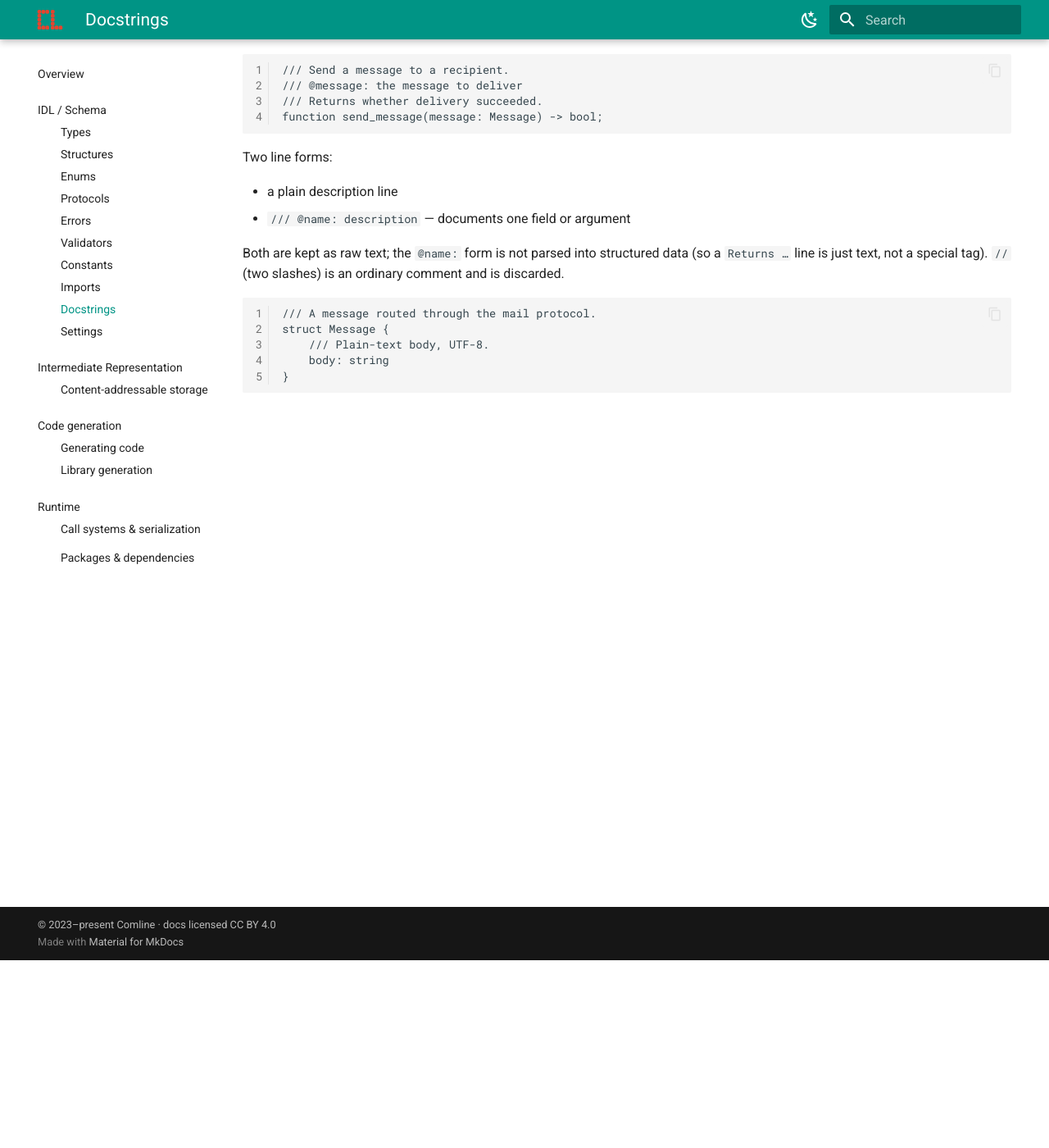
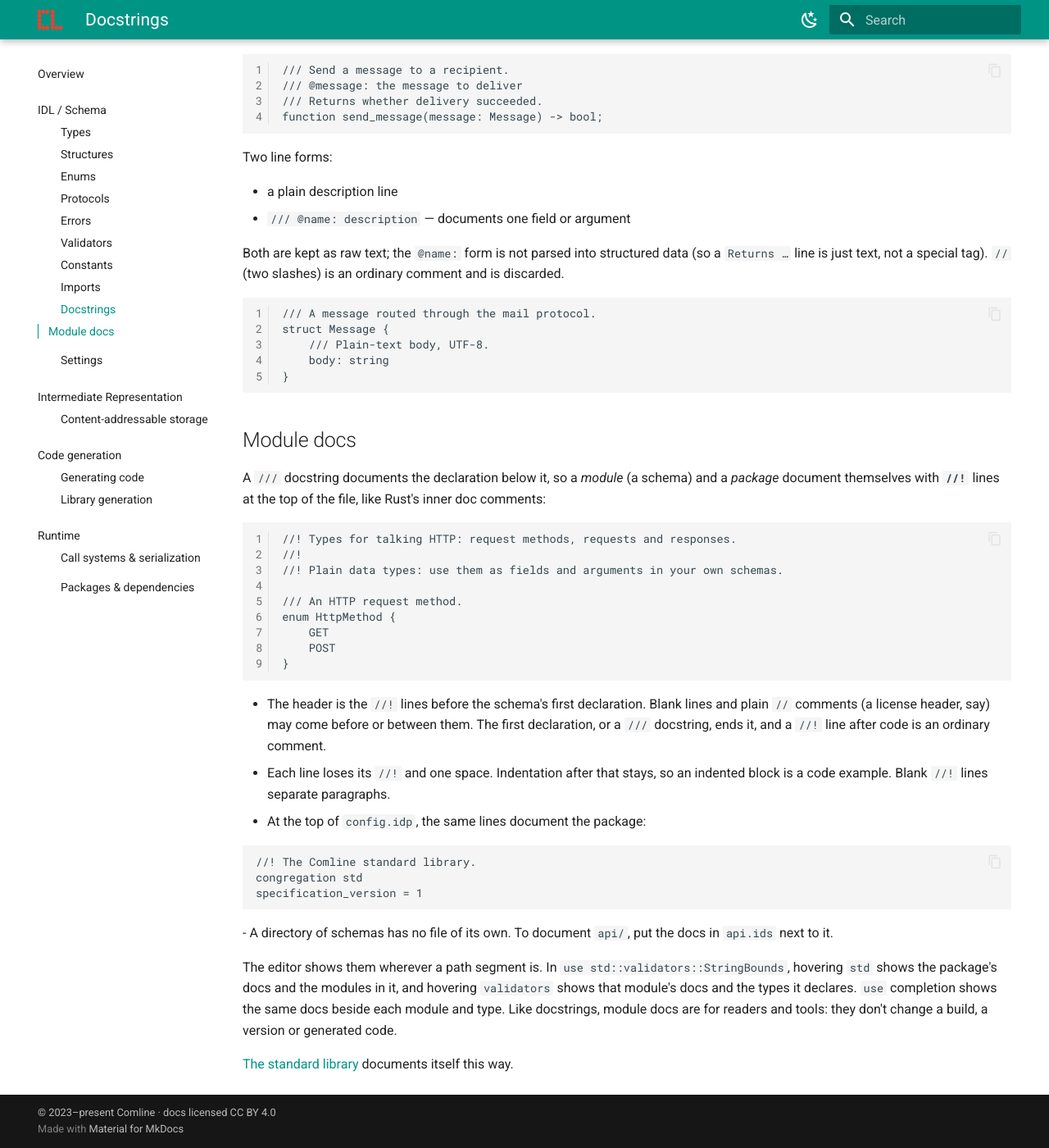
Before and after one commit to ComlineProject/docs, an MkDocs documentation site: the page built from docs/docs/guide/idl/docstrings.md, in a window 1280 px wide and 1400 px high, scrolled down 229 px. Shown: the whole window at 82% size. Built offline with MkDocs 1.6.1 and Material for MkDocs 9.7.7, drawn with Linux system fonts in a browser that asks for light colours; the version menu is left out.

Commit message:
docs: module docs (//!)
- docstrings guide: a "Module docs" section. A schema documents itself with
  `//!` lines at the top, a package with the same above `congregation` in
  config.idp; how the header ends, what's stripped, how a directory gets
  docs (a schema next to it), and where the editor shows them (hover on any
  path segment, completion in `use` paths). They don't change a build.
- idl index and use guide point at it; the standard library section says std
  and each module carry module docs.
- Pygments lexers: `//!` is a doc comment like `///`, in schemas and in
  config.idp, so the examples render as docs.
- design record: decision 5 notes std documents itself (core#63,
  language-server#29).

````diff
--- a/docs/docs/guide/idl/docstrings.md
+++ b/docs/docs/guide/idl/docstrings.md
@@ -27,3 +27,46 @@ struct Message {
     body: string
 }
 ```
+
+## Module docs
+
+A `///` docstring documents the declaration below it, so a *module* (a schema)
+and a *package* document themselves with **`//!`** lines at the top of the
+file, like Rust's inner doc comments:
+
+```ids linenums="1"
+//! Types for talking HTTP: request methods, requests and responses.
+//!
+//! Plain data types: use them as fields and arguments in your own schemas.
+
+/// An HTTP request method.
+enum HttpMethod {
+    GET
+    POST
+}
+```
+
+- The header is the `//!` lines before the schema's first declaration. Blank
+  lines and plain `//` comments (a license header, say) may come before or
+  between them. The first declaration, or a `///` docstring, ends it, and a `//!`
+  line after code is an ordinary comment.
+- Each line loses its `//!` and one space. Indentation after that stays, so an
+  indented block is a code example. Blank `//!` lines separate paragraphs.
+- At the top of `config.idp`, the same lines document the package:
+
+  ```idp
+  //! The Comline standard library.
+  congregation std
+  specification_version = 1
+  ```
+- A directory of schemas has no file of its own. To document `api/`, put the
+  docs in `api.ids` next to it.
+
+The editor shows them wherever a path segment is. In
+`use std::validators::StringBounds`, hovering `std` shows the package's docs and
+the modules in it, and hovering `validators` shows that module's docs and the
+types it declares. `use` completion shows the same docs beside each module and
+type. Like docstrings, module docs are for readers and tools: they don't change
+a build, a version or generated code.
+
+[The standard library](use.md#the-standard-library) documents itself this way.
--- a/docs/pygments-comline/comline_pygments/idp.py
+++ b/docs/pygments-comline/comline_pygments/idp.py
@@ -35,6 +35,7 @@ class IdpLexer(RegexLexer):
         "root": [
             (r"\s+", Whitespace),
             (r"/\*([^*]|\*[^/])*\*/", Comment.Multiline),
+            (r"//!.*", Comment.Special),
             (r"//.*", Comment.Single),
             (
                 r"\b(congregation)(\s+)([a-zA-Z_][a-zA-Z0-9_]*)",
--- a/docs/pygments-comline/comline_pygments/ids.py
+++ b/docs/pygments-comline/comline_pygments/ids.py
@@ -51,7 +51,7 @@ class IdsLexer(RegexLexer):
     tokens = {
         "root": [
             (r"\s+", Whitespace),
-            (r"///[^\n]*", Comment.Special),
+            (r"//[/!][^\n]*", Comment.Special),
             (r"//[^\n]*", Comment.Single),
             (r"@[a-zA-Z_][a-zA-Z0-9_]*", Name.Decorator),
             (r"\b(True|False)\b", Keyword.Constant),
````
Also changed, not shown: docs/docs/design/editor-dependency-packages.md (+5 -2 lines), docs/docs/guide/idl/index.md (+2 -1 lines), docs/docs/guide/idl/use.md (+3 -0 lines).
